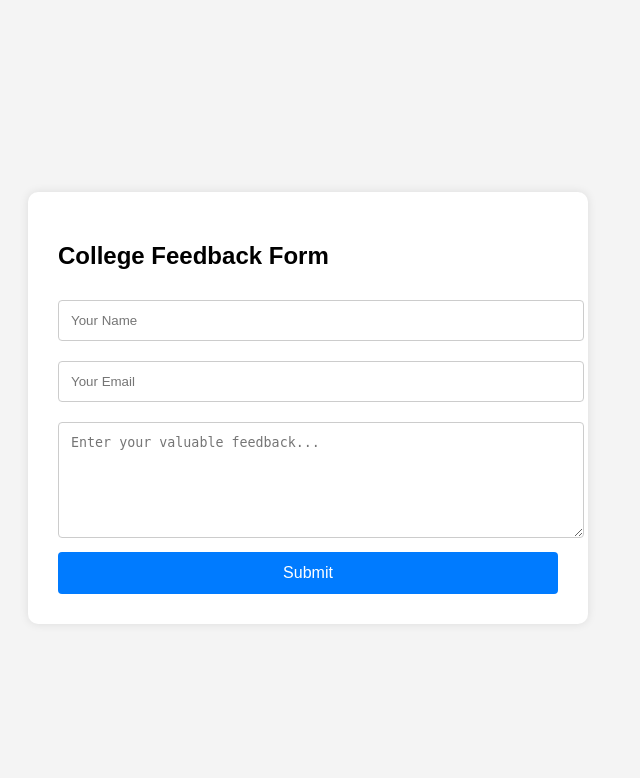
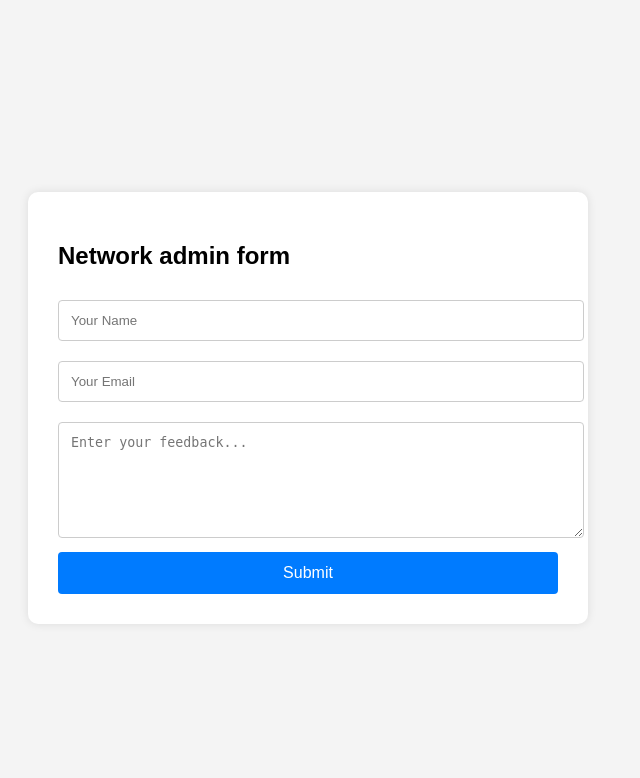
Before and after one commit to CHRISTUPREMCHANDNEELA/college-feedback, a Flask app: page / in a window 1280 px wide. Shown: the top 778 px of the page, without its empty margins (332-972 px from the left). Run offline with Flask 3, Linux system fonts and the light colour scheme.

Commit message:
changing

```diff
--- a/app/templates/form.html
+++ b/app/templates/form.html
@@ -38,10 +38,10 @@
 </head>
 <body>
     <form action="/submit" method="POST">
-        <h2>College Feedback Form</h2>
+        <h2>Network admin form</h2>
         <input type="text" name="name" placeholder="Your Name" required />
         <input type="email" name="email" placeholder="Your Email" required />
-        <textarea name="feedback" placeholder="Enter your valuable feedback..." rows="6" required></textarea>
+        <textarea name="feedback" placeholder="Enter your feedback..." rows="6" required></textarea>
         <button type="submit">Submit</button>
     </form>
 </body>
```
